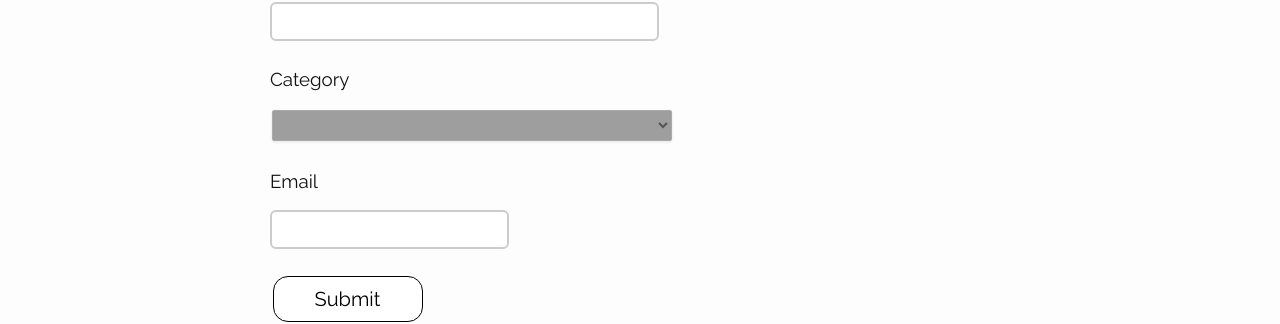
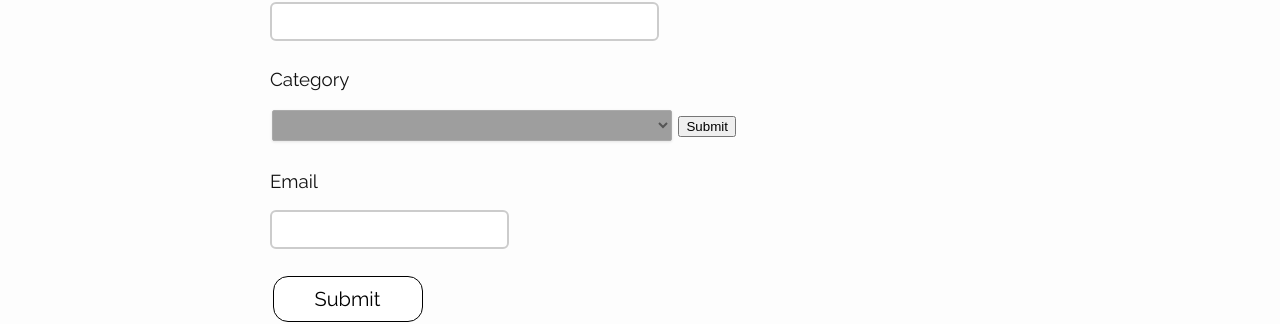
Before and after one commit to aarithmos/Algorithms, a Jekyll site: the page built from Need-Help.html, in a window 1280 px wide. Shown: the part 133-457 px from the top of the page. Built offline with Jekyll 4.4.1, drawn with Linux system fonts in a browser that asks for light colours; grey boxes are pictures that could not be loaded.

Commit message:
Update Need-Help.html

```diff
--- a/Need-Help.html
+++ b/Need-Help.html
@@ -131,6 +131,7 @@ select#soflow-color {
 <option>Search</option>
 	  <option>Backtracking</option>
 </select>
+<input type="Submit" name="Category">
 <br>
 <br>
   <h3>Email</h3>
```
